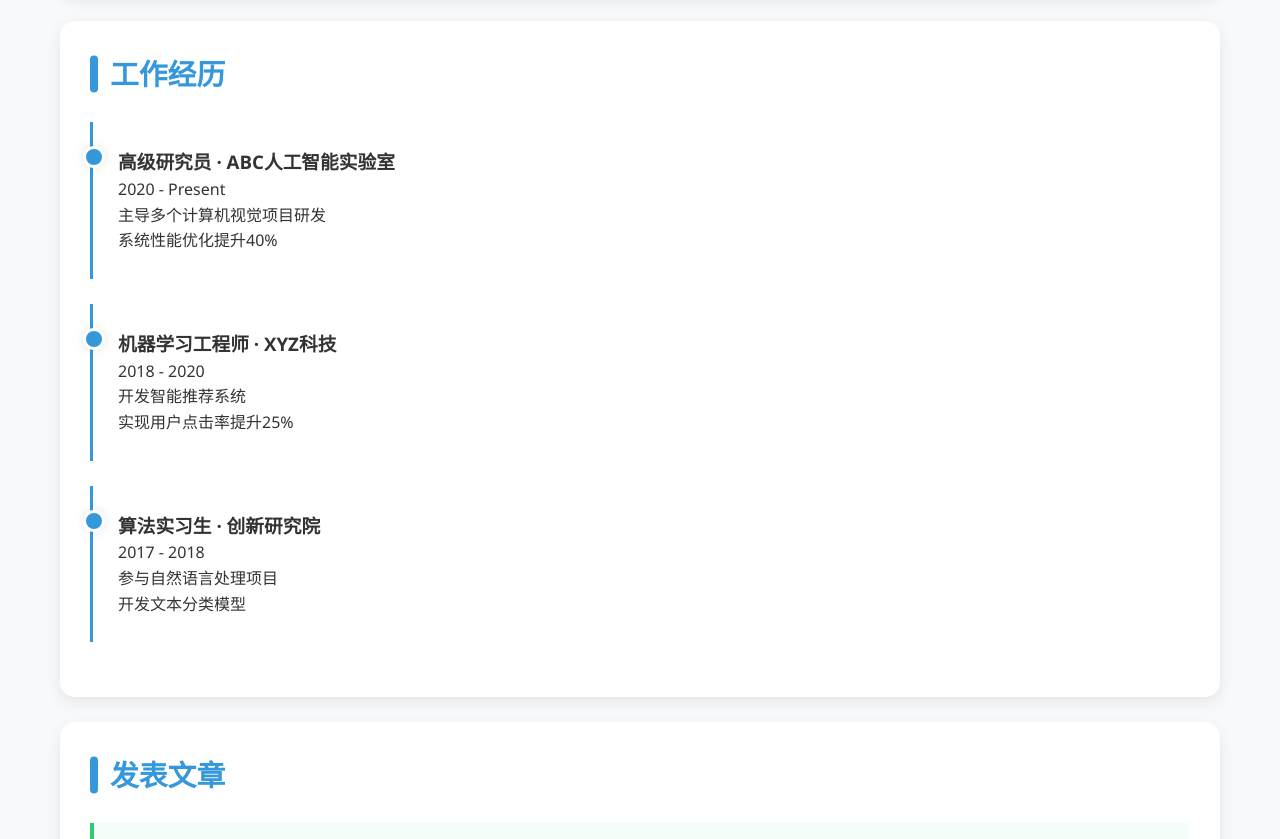
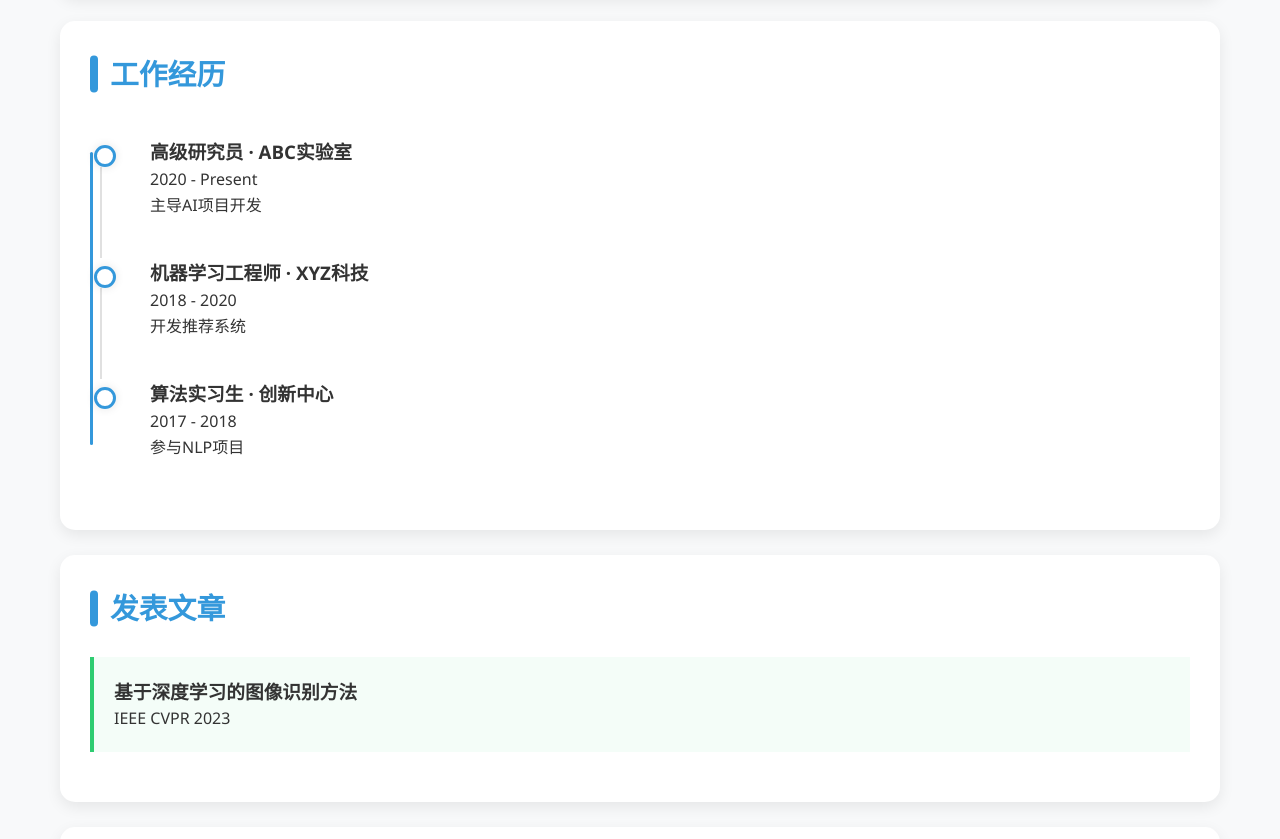
Before and after one commit to CongNJU/CongNJU.github.io, a plain HTML site: page index.html in a window 1280 px wide. Shown: the part 640-1479 px from the top of the page. Drawn offline with Linux system fonts and the light colour scheme.

Commit message:
Update index.html

```diff
--- a/index.html
+++ b/index.html
@@ -155,30 +155,80 @@
             border-radius: 4px;
         }
 
-        /* 时间轴 */
+        /* 时间轴容器 */
+        .timeline-container {
+            position: relative;
+            padding-left: 30px;
+            margin: 40px 0;
+        }
+
+        /* 主时间轴线 */
+        .timeline-container::before {
+            content: '';
+            position: absolute;
+            left: 0;
+            top: 15px;
+            bottom: 15px;
+            width: 3px;
+            background: var(--secondary-color);
+            border-radius: 2px;
+        }
+
+        /* 时间轴条目 */
         .timeline-item {
-            padding: 25px;
-            margin: 25px 0;
-            border-left: 3px solid var(--secondary-color);
             position: relative;
+            margin: 40px 0;
+            padding-left: 30px;
             transition: all 0.3s ease;
         }
 
+        /* 时间轴节点 */
+        .timeline-item::before {
+            content: '';
+            position: absolute;
+            left: -26px;
+            top: 8px;
+            width: 16px;
+            height: 16px;
+            background: white;
+            border: 3px solid var(--secondary-color);
+            border-radius: 50%;
+            box-shadow: 0 0 10px rgba(0,0,0,0.1);
+            z-index: 2;
+        }
+
+        /* 条目连接线 */
+        .timeline-item::after {
+            content: '';
+            position: absolute;
+            left: -20px;
+            top: 30px;
+            bottom: -40px;
+            width: 2px;
+            background: #e0e0e0;
+        }
+
+        /* 最后一个条目不需要连接线 */
+        .timeline-item:last-child::after {
+            display: none;
+        }
+
+        /* 悬停效果 */
         .timeline-item:hover {
             transform: translateX(10px);
         }
 
+        /* 移动端适配 */
+        @media (max-width: 768px) {
+            .timeline-container {
+                padding-left: 20px;
+            }
+
             .timeline-item::before {
-            content: '';
-            width: 16px;
-            height: 16px;
-            background: var(--secondary-color);
-            position: absolute;
-            left: -10px;
-            top: 24px;
-            border-radius: 50%;
-            border: 3px solid white;
-            box-shadow: 0 0 10px rgba(0,0,0,0.1);
+                left: -21px;
+                width: 14px;
+                height: 14px;
+            }
         }
 
         /* 发表文章 */
@@ -303,43 +353,39 @@
             <h2 data-lang="zh">工作经历</h2>
             <h2 data-lang="en" style="display:none">Experience</h2>
 
-            <!-- 第一个时间线条目 -->
+            <div class="timeline-container">
+                <!-- 条目1 -->
                 <div class="timeline-item">
-                <h3 data-lang="zh">高级研究员 · ABC人工智能实验室</h3>
-                <h3 data-lang="en" style="display:none">Senior Researcher · ABC AI Lab</h3>
-                <p>2020 - Present</p>
+                    <h3 data-lang="zh">高级研究员 · ABC实验室</h3>
+                    <h3 data-lang="en" style="display:none">Senior Researcher · ABC Lab</h3>
+                    <p class="time-period">2020 - Present</p>
                     <ul>
-                    <li data-lang="zh">主导多个计算机视觉项目研发</li>
-                    <li data-lang="en" style="display:none">Led multiple computer vision projects</li>
-                    <li data-lang="zh">系统性能优化提升40%</li>
-                    <li data-lang="en" style="display:none">Improved system performance by 40%</li>
+                        <li data-lang="zh">主导AI项目开发</li>
+                        <li data-lang="en" style="display:none">Lead AI projects</li>
                     </ul>
                 </div>
 
-            <!-- 新增第二个时间线条目 -->
+                <!-- 条目2 -->
                 <div class="timeline-item">
                     <h3 data-lang="zh">机器学习工程师 · XYZ科技</h3>
-                <h3 data-lang="en" style="display:none">Machine Learning Engineer · XYZ Tech</h3>
-                <p>2018 - 2020</p>
+                    <h3 data-lang="en" style="display:none">ML Engineer · XYZ Tech</h3>
+                    <p class="time-period">2018 - 2020</p>
                     <ul>
-                    <li data-lang="zh">开发智能推荐系统</li>
-                    <li data-lang="en" style="display:none">Developed intelligent recommendation system</li>
-                    <li data-lang="zh">实现用户点击率提升25%</li>
-                    <li data-lang="en" style="display:none">Achieved 25% CTR improvement</li>
+                        <li data-lang="zh">开发推荐系统</li>
+                        <li data-lang="en" style="display:none">Develop recommendation system</li>
                     </ul>
                 </div>
 
-            <!-- 新增第三个时间线条目 -->
+                <!-- 条目3 -->
                 <div class="timeline-item">
-                <h3 data-lang="zh">算法实习生 · 创新研究院</h3>
-                <h3 data-lang="en" style="display:none">Algorithm Intern · Innovation Lab</h3>
-                <p>2017 - 2018</p>
+                    <h3 data-lang="zh">算法实习生 · 创新中心</h3>
+                    <h3 data-lang="en" style="display:none">Algorithm Intern · Innovation Center</h3>
+                    <p class="time-period">2017 - 2018</p>
                     <ul>
-                    <li data-lang="zh">参与自然语言处理项目</li>
-                    <li data-lang="en" style="display:none">Participated in NLP projects</li>
-                    <li data-lang="zh">开发文本分类模型</li>
-                    <li data-lang="en" style="display:none">Developed text classification model</li>
+                        <li data-lang="zh">参与NLP项目</li>
+                        <li data-lang="en" style="display:none">Participate in NLP projects</li>
                     </ul>
+                </div>
             </div>
         </section>
 
```
Lines whose indentation alone changed are shown as unchanged.
